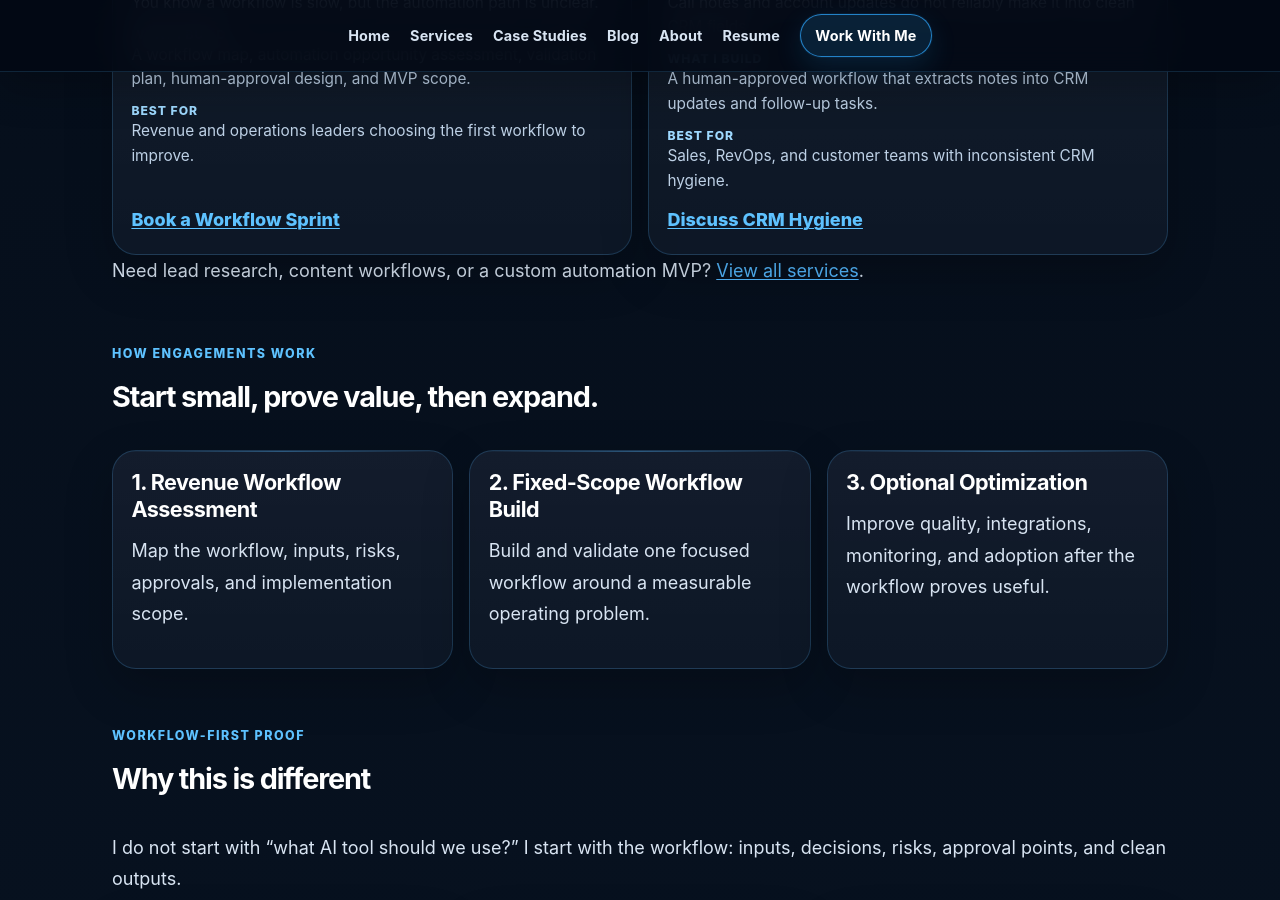
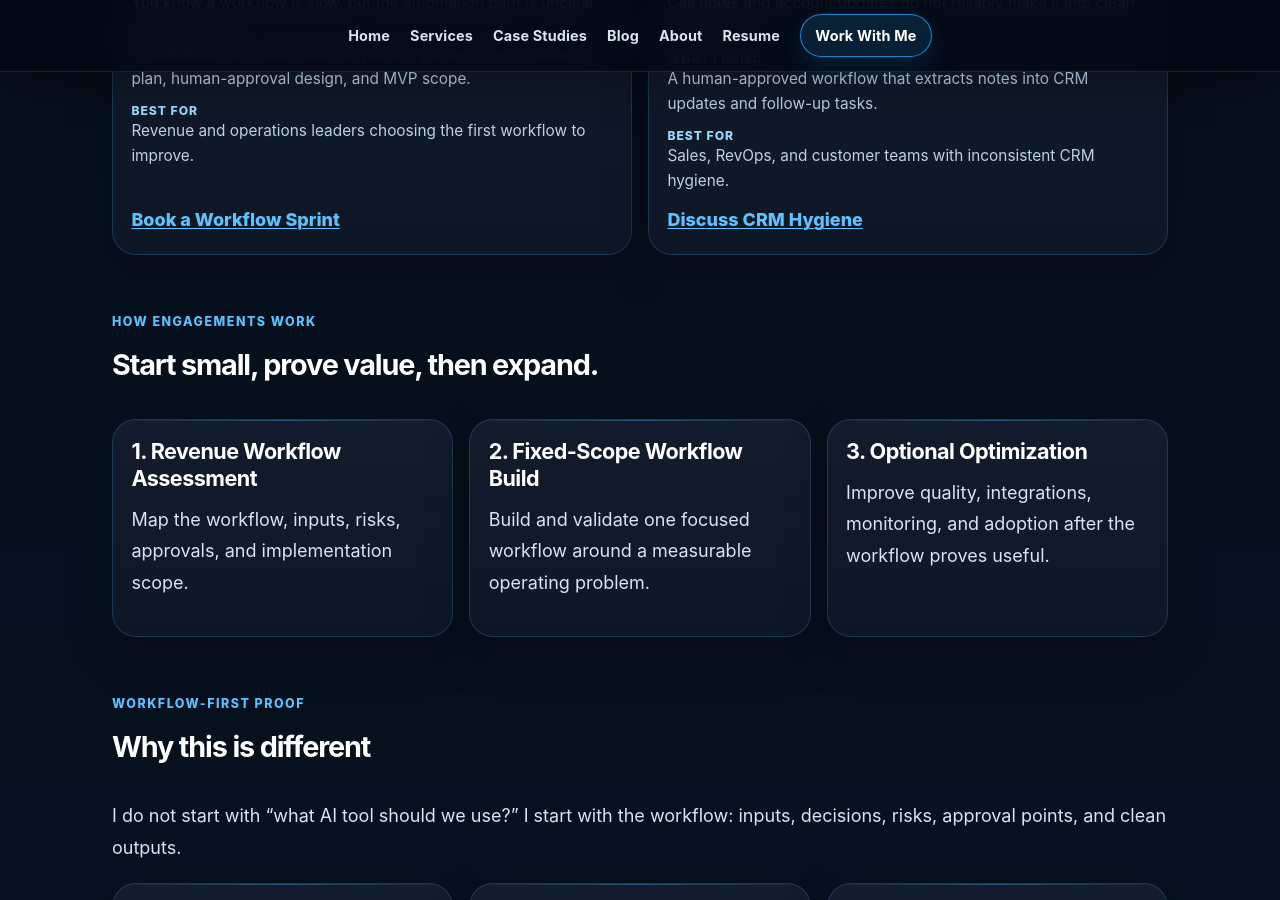
Before and after one commit to mahadevupadhyayula/mahadevupadhyayula.github.io, a Jekyll site: the page built from index.md, in a window 1280 px wide and 900 px high, scrolled down 1371 px. Built offline with Jekyll 4.4.1, drawn with Linux system fonts in a browser that asks for light colours.

Commit message:
Keep homepage services CTA focused

```diff
--- a/index.md
+++ b/index.md
@@ -55,7 +55,6 @@ image_alt: AI workflow systems for B2B revenue teams
       <p class="card-cta"><a href="{{ '/work-with-me?intent=homepage-crm-hygiene' | relative_url }}">Discuss CRM Hygiene</a></p>
     </article>
   </div>
-  <p class="section-supporting-copy">Need lead research, content workflows, or a custom automation MVP? <a href="{{ '/services' | relative_url }}">View all services</a>.</p>
 </section>
 
 <section class="stage-one-services" aria-labelledby="engagement-path-title">
```
